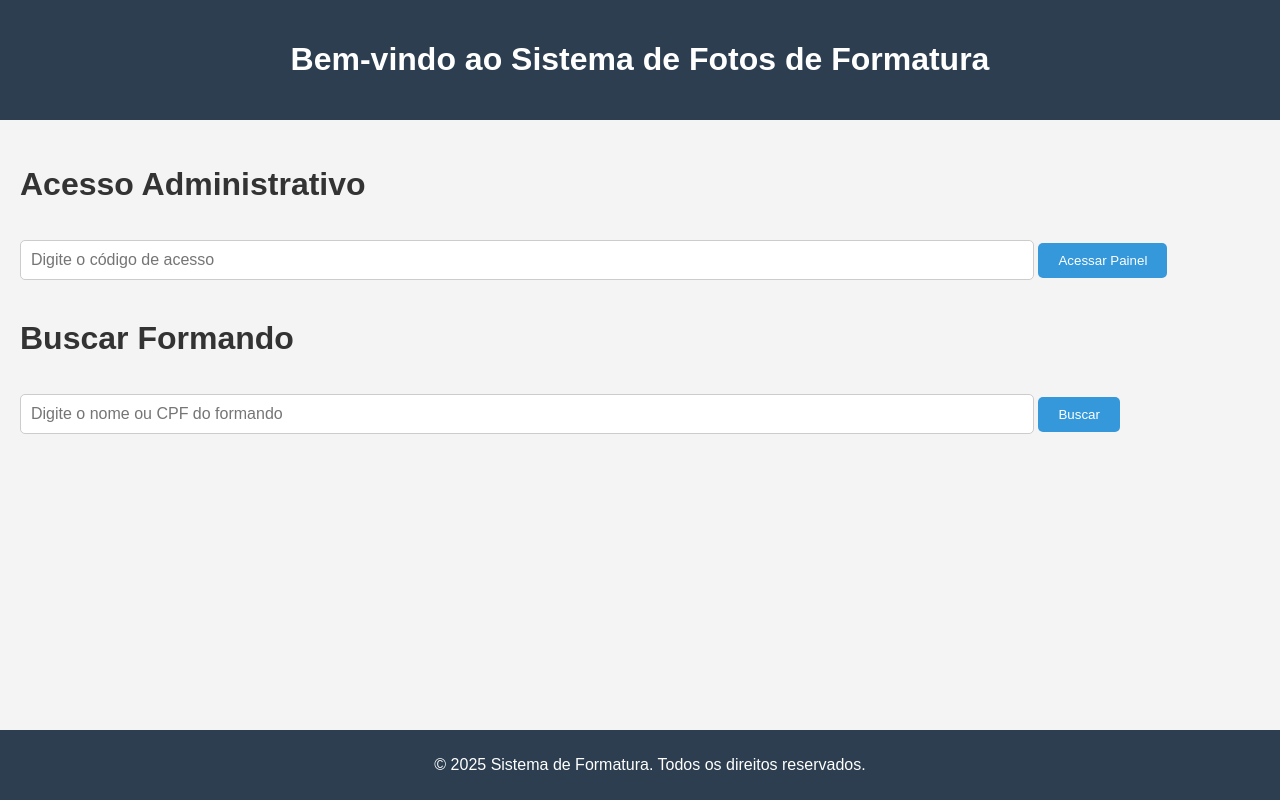
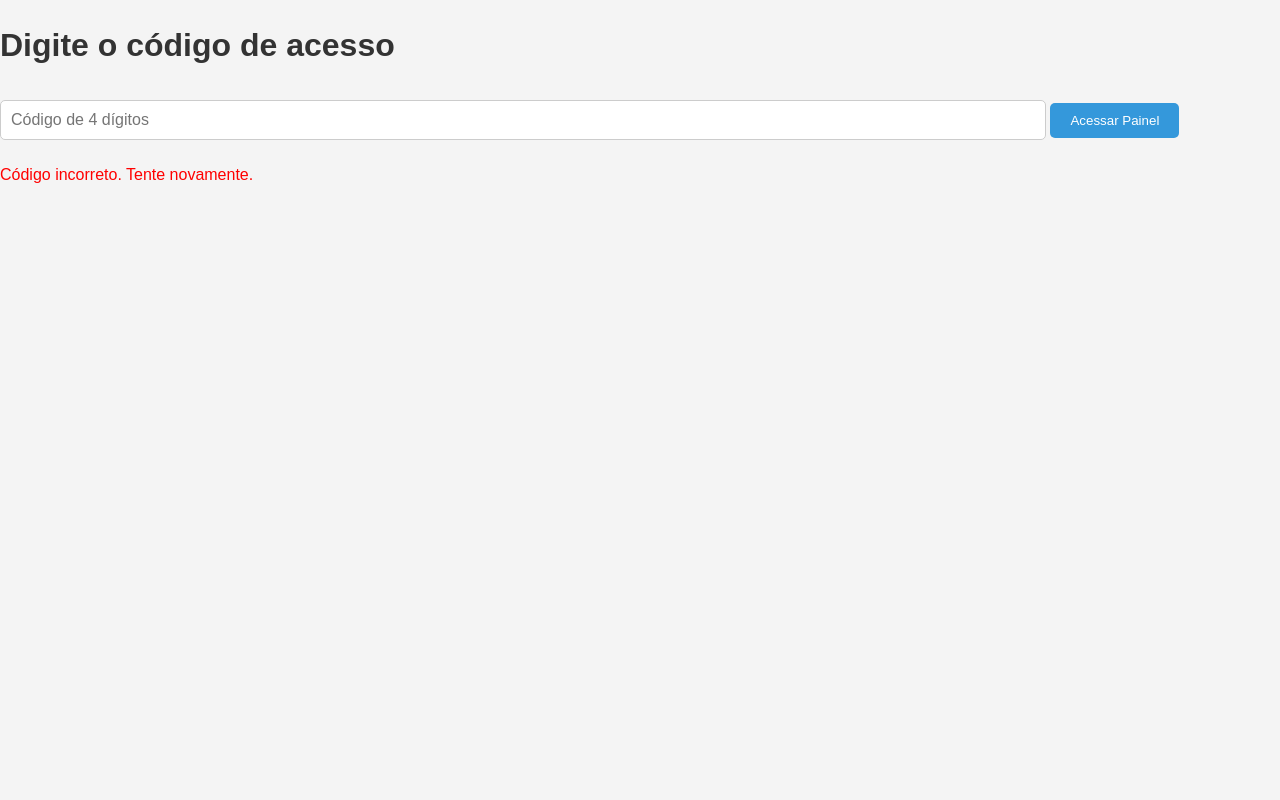
Before and after one commit to claudinei312/-lbuns-JB, a plain HTML site: page index.html in a window 1280 px wide. Both pictures are taken after a click on the button "Acessar Painel". Drawn offline with Linux system fonts and the light colour scheme.

Commit message:
Update index.html

```diff
--- a/index.html
+++ b/index.html
@@ -1,35 +1,27 @@
 <!DOCTYPE html>
 <html lang="pt-BR">
 <head>
-    <meta charset="UTF-8">
-    <meta name="viewport" content="width=device-width, initial-scale=1.0">
-    <title>Formatura - Página Inicial</title>
-    <link rel="stylesheet" href="style.css">
+  <meta charset="UTF-8">
+  <title>Login - Painel Admin</title>
+  <link rel="stylesheet" href="style.css">
 </head>
 <body>
-    <header>
-        <h1>Bem-vindo ao Sistema de Fotos de Formatura</h1>
-    </header>
+  <div class="login-container">
+    <h2>Digite o código de acesso</h2>
+    <input type="password" id="codigoAcesso" placeholder="Código de 4 dígitos">
+    <button onclick="verificarCodigo()">Acessar Painel</button>
+    <p id="mensagemErro" style="color:red;"></p>
+  </div>
 
-    <main>
-        <section id="access-section">
-            <h2>Acesso Administrativo</h2>
-            <input type="password" id="code" placeholder="Digite o código de acesso">
-            <button onclick="accessAdminPanel()">Acessar Painel</button>
-        </section>
-
-        <section id="search-section">
-            <h2>Buscar Formando</h2>
-            <input type="text" id="search-input" placeholder="Digite o nome ou CPF do formando">
-            <button onclick="search()">Buscar</button>
-            <div id="results"></div>
-        </section>
-    </main>
-
-    <footer>
-        <p>&copy; 2025 Sistema de Formatura. Todos os direitos reservados.</p>
-    </footer>
-
-    <script src="scripts.js"></script>
+  <script>
+    function verificarCodigo() {
+      const codigo = document.getElementById('codigoAcesso').value;
+      if (codigo === "1811") {
+        window.location.href = "admin.html";
+      } else {
+        document.getElementById('mensagemErro').textContent = "Código incorreto. Tente novamente.";
+      }
+    }
+  </script>
 </body>
 </html>
```
